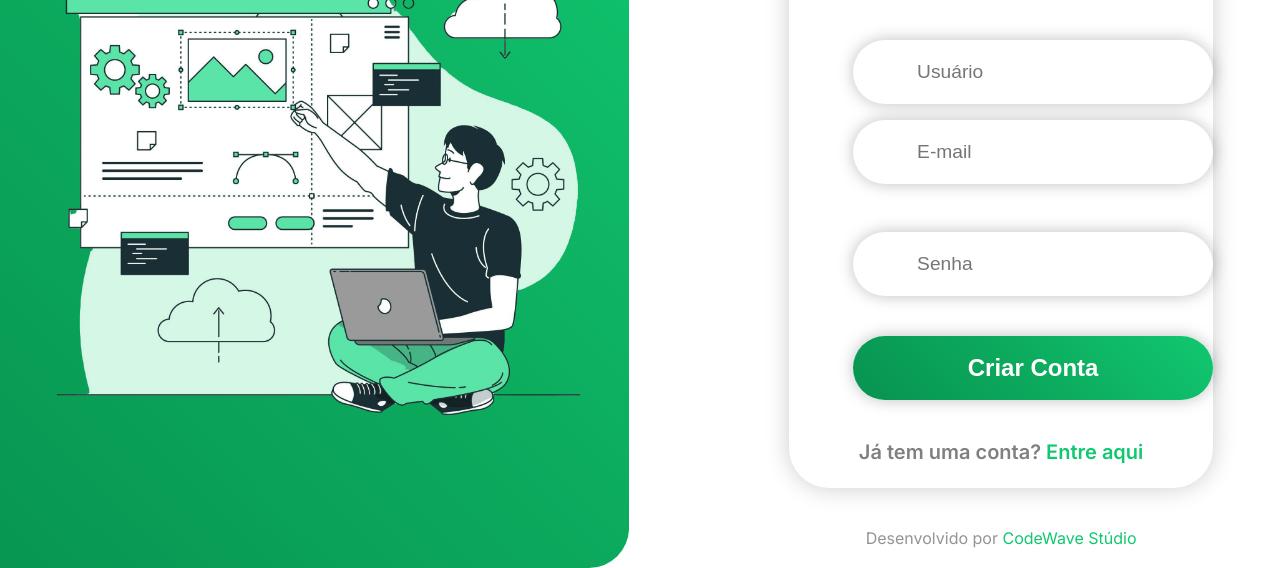
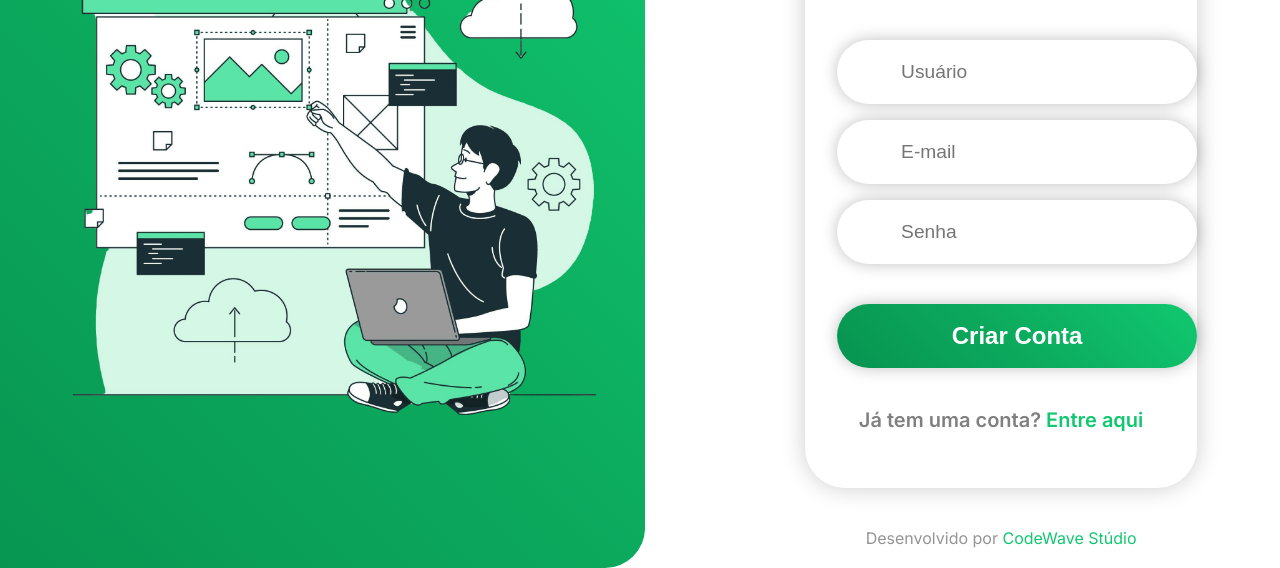
Before and after one commit to nan-samu/TicketPro, a plain HTML site: page docs/cadastro.html in a window 1280 px wide. Shown: the part 232-800 px from the top of the page. Drawn offline with Linux system fonts and the light colour scheme.

Commit message:
atualização

```diff
--- a/docs/style.css
+++ b/docs/style.css
@@ -208,18 +208,18 @@ nav ul li a:hover {
     padding-left: 8vh;
 }
 
-#bt-usu {
+#bt-email {
     margin-top: 3vh;
 }
 
 #bt-senha {
     margin-top: 2vh;
-    margin-left: 4rem;
+    margin-left: 2rem;
 }
 
 .fundo-form button {
     height: 8vh;
-    margin-left: 4rem;
+    margin-left: 2rem;
     width: 45vh;
     font-size: 3vh;
     font-weight: 600;
@@ -314,7 +314,7 @@ nav ul li a:hover {
 }
 
 .fundo-form2 {
-    width: 90vh;
+    width: 80vh;
     height: 80vh;
     background-color: #ffffff;
     border-radius: 5vh;
@@ -350,23 +350,23 @@ nav ul li a:hover {
 
 #bt-usu2 {
     margin-top: 7vh;
-    margin-left: 4rem;
+    margin-left: 2rem;
 }
 
 #bt-email {
     margin-top: 2vh;
-    margin-left: 4rem;
+    margin-left: 2rem;
 }
 
 #bt-senha2 {
-    margin-top: 6vh;
-    margin-left: 4rem;
+    margin-top: 2vh;
+    margin-left: 2rem;
 }
 
 .fundo-form2 button {
     height: 8vh;
     width: 45vh;
-    margin-left: 4rem;
+    margin-left: 2rem;
     font-size: 3vh;
     font-weight: 600;
     background: linear-gradient(45deg, #079350, #0CAB5E, #11C870);
--- a/package.json
+++ /dev/null
@@ -1,6 +0,0 @@
-{
-  "dependencies": {
-    "mongodb": "^6.11.0",
-    "mongoose": "^8.8.2"
-  }
-}
```
Also changed, not shown: 1 other file.
